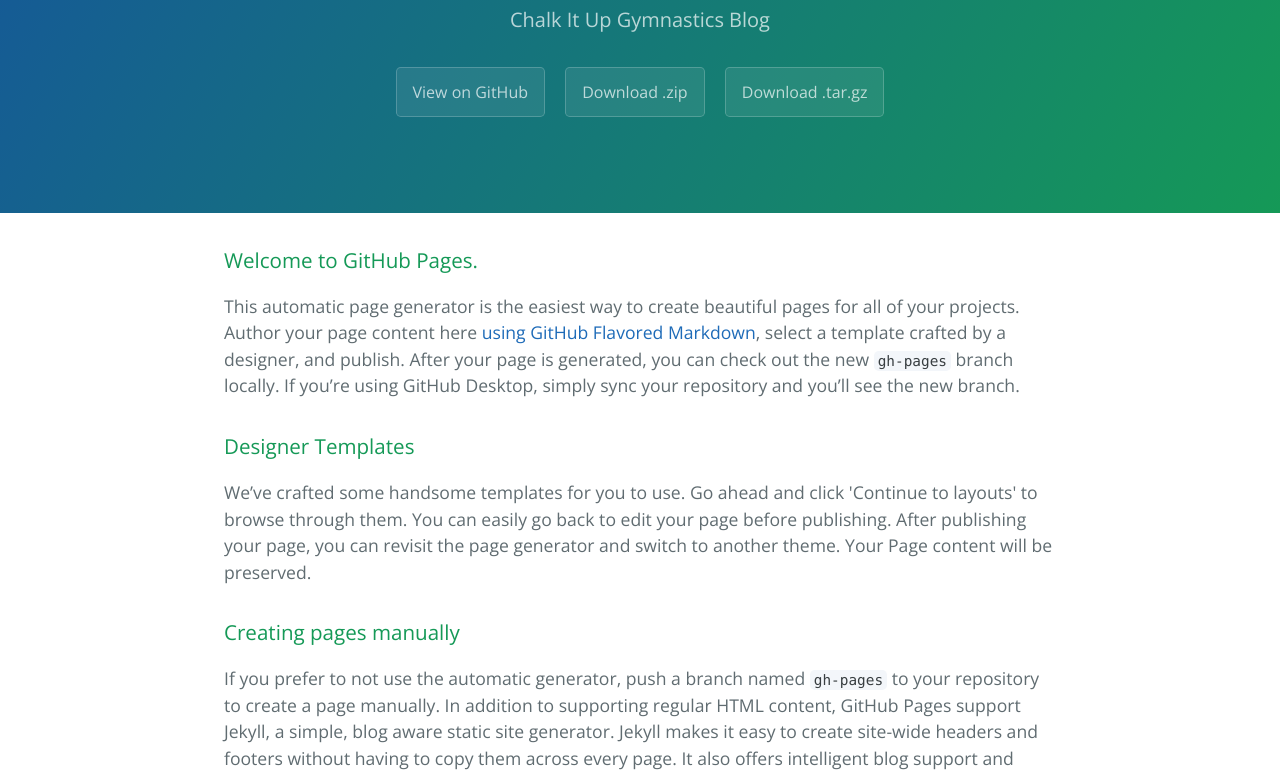
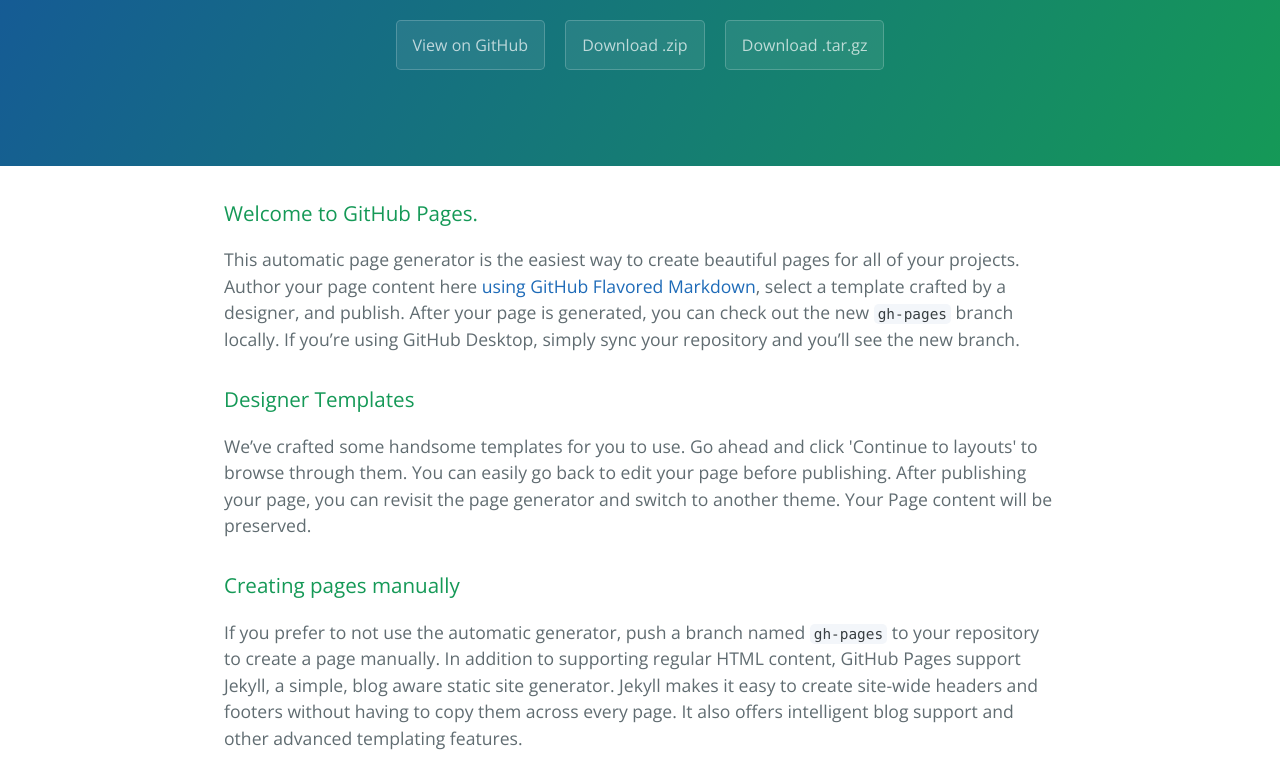
Before and after one commit to isabelbaskin/chalkitupgymblog, a plain HTML site: page index.html in a window 1280 px wide. Shown: the part 170-946 px from the top of the page. Drawn offline with nearby package versions, Linux system fonts and the light colour scheme.

Commit message:
Update index.html

```diff
--- a/index.html
+++ b/index.html
@@ -2,7 +2,7 @@
 <html lang="en-us">
   <head>
     <meta charset="UTF-8">
-    <title>Chalkitupgymblog by isabelbaskin</title>
+    <title>Welcome to Chalk It Up Gym Blog!</title>
     <meta name="viewport" content="width=device-width, initial-scale=1">
     <link rel="stylesheet" type="text/css" href="stylesheets/normalize.css" media="screen">
     <link href='https://fonts.googleapis.com/css?family=Open+Sans:400,700' rel='stylesheet' type='text/css'>
@@ -12,7 +12,7 @@
   <body>
     <section class="page-header">
       <h1 class="project-name">Chalkitupgymblog</h1>
-      <h2 class="project-tagline">Chalk It Up Gymnastics Blog</h2>
+      <h2 class="project-tagline"></h2>
       <a href="https://github.com/isabelbaskin/chalkitupgymblog" class="btn">View on GitHub</a>
       <a href="https://github.com/isabelbaskin/chalkitupgymblog/zipball/master" class="btn">Download .zip</a>
       <a href="https://github.com/isabelbaskin/chalkitupgymblog/tarball/master" class="btn">Download .tar.gz</a>
```
